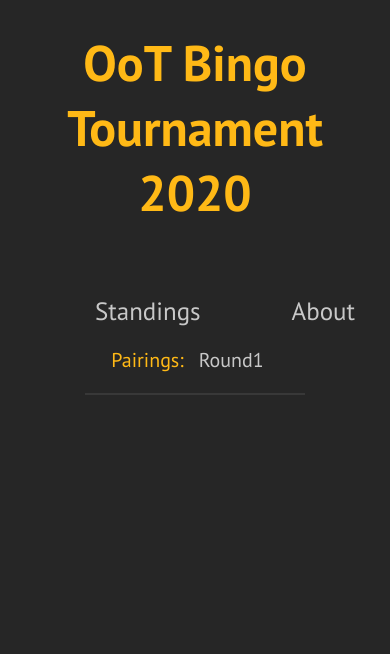
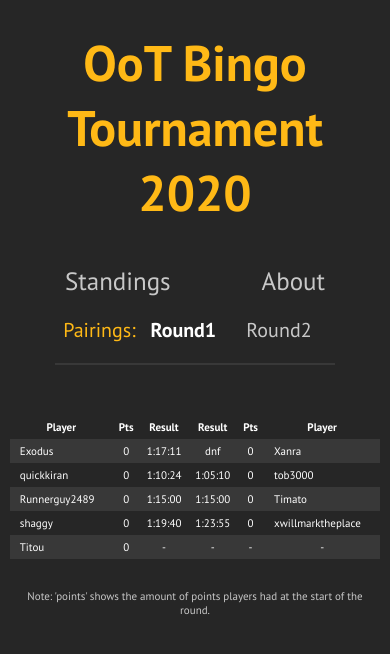
Before and after one commit to xwmtp/bingo2021, a React (Create React App) app: page /bingo2020/round/1 in a window 390 px wide. Shown: the top 654 px of the page. Built offline with nearby package versions, Linux system fonts and the light colour scheme.

Commit message:
Mobile layout for rounds page

```diff
--- a/src/App.js
+++ b/src/App.js
@@ -18,15 +18,16 @@
 
 
 function App() {
+
   return (
     <BrowserRouter>
-      <Wrapper>
+      <Wrapper id='page'>
         <Header />
         <Navigation />
         <Switch>
           <Route path="/bingo2020/" component={Table} exact/>
           <Route path="/bingo2020/about" component={About} />
-          <Route path="/bingo2020/round1" component={Round}/>
+          <Route path="/bingo2020/round/:i" component={Round} />
         </Switch>
       </Wrapper>
     </BrowserRouter>
--- a/src/components/Header.jsx
+++ b/src/components/Header.jsx
@@ -15,7 +15,7 @@
 
     render() {
      return (
-         <this.StyledHeader>
+         <this.StyledHeader id='header'>
              <h1>OoT Bingo Tournament 2020</h1>
          </this.StyledHeader>
      )
--- a/src/components/Navigation.jsx
+++ b/src/components/Navigation.jsx
@@ -1,29 +1,28 @@
 import styled from "styled-components";
 import React from "react";
 import { NavLink } from 'react-router-dom';
+import pairings from '../data/bingo2020_pairings'
 
 class Navigation extends React.Component {
 
-
     Navigation = styled.div`
-        width: 350px;
-        padding: 30px;
+        width: 300px;
+        margin-bottom: 20px;
         display: flex;
         flex-direction: column;
 
         .current{
             font-weight: bold;
             color: white;
+            letter-spacing: 0px;
         }
 
         @media only screen and (max-width: 800px) {
             width: 280px;
         }
-
         hr {
             border: 1px solid var(--row-color);
         }
-
     `;
 
     MainNav = styled.div`
@@ -36,16 +35,13 @@
         @media only screen and (max-width: 800px) {
             width: 280px;
         }
-
     `;
 
     MainLink = styled(NavLink)`
         font-size: 25px;
         color: var(--light-gray);
         text-decoration: none;
-
     `;
-
 
     RoundNav = styled.div`
         padding: 10px;
@@ -54,7 +50,6 @@
         flex-direction: row;
         justify-content: center;
         align-items: center;
-
         p {
             font-size: 20px;
             color: var(--yellow)
@@ -63,25 +58,31 @@
 
     RoundLink = styled(NavLink)`
         margin: 0px 15px;
+        text-decoration: none;
         font-size: 20px;
         color: var(--light-gray);
-        text-decoration: none;
-
+        letter-spacing: 0.1px;
     `;
 
+    render() {
+        const createRoundLink = (r) => {
+            return <this.RoundLink to={`/bingo2020/round/${r}`} activeClassName='current' key={r}>{`Round${r}`}</this.RoundLink>
+        }
 
-    render() {
+        const roundLinks = Object.keys(pairings).map(createRoundLink)
+
+
         return (
-            <this.Navigation>
+            <this.Navigation id='navigation'>
                 <this.MainNav>
                     <this.MainLink to="/bingo2020/" activeClassName='current' exact>Standings</this.MainLink>
                     <this.MainLink to="/bingo2020/about" activeClassName='current'>About</this.MainLink>
                 </this.MainNav>
                 <this.RoundNav>
                     <p>Pairings:</p>
-                    <this.RoundLink to="/bingo2020/round1" activeClassName='current'>Round1</this.RoundLink>
+                    {roundLinks}
                 </this.RoundNav>
-            <hr/>
+                <hr />
             </this.Navigation>
         )
     }
--- a/src/components/Round.jsx
+++ b/src/components/Round.jsx
@@ -5,59 +5,78 @@
 
 class Round extends React.Component {
 
-
     StyledRound = styled.div`
+        width: 100%;
         display: flex;
         flex-direction: column;
         align-items: center;
-
+        justify-content: center;
         p {
-            color: #C8C8C8
+            color: #C8C8C8;
+            text-align: center;
         }
 
-    `
+        @media only screen and (max-width: 550px) {
+        p {
+            font-size: 11px;
+            margin: 0px 20px;
+        }
+    }
+    `;
 
     StyledTable = styled.table`
-        max-width: 800px;
-        width: 20%;
+        width: 750px;
         margin: 30px 0px;
         border: none;
         border-spacing: 0px;
         font-size: 16px;
-
         tr:nth-child(even) {background-color: #383838;}
-
         td, th {
             padding: 5px 20px;
             border: none;
             vertical-align: center;
             text-align: center;
         }
-
-        #overflow {
-            overflow-x: auto;
-            white-space: nowrap;
+        .sm-view{
+            display:none;
         }
-
-        p {
-            text-align: center;
+        .lg-view{
+            display:table-cell;
         }
 
         @media only screen and (max-width: 800px) {
+        width: 95vw;
+        td, th {
+            padding: 5px 10px;
+        }
+    }
+
+
+        @media only screen and (max-width: 550px) {
+        width: 95vw;
+        .sm-view{
+            display:table-cell;
+        }
+        .lg-view{
+            display:none;
+        }
         .extra-info{
             display: none;
         }
         td, th {
-            padding: 5px 7px;
+            font-size: 11px;
+            padding: 5px 5px;
         }
 
     }
-
-    `
+    `;
 
     render() {
+        const i = this.props.match.params.i
+        const pair_data = data[i];
+        let contentsss = <></>
 
-        const pair_data = data[1];
+        if (pair_data !== undefined) {
             const createRoundRow = (pair) => {
                 return <RoundRow
                     name1={pair['player1']['name']}
@@ -71,31 +90,33 @@
                     key={pair['player1']['name'] + pair['player2']['name']}
                 />
             };
-
             const row_components = pair_data.map(createRoundRow);
-
-        return (
-            <this.StyledRound>
-                <div id='overflow'>
-
-                    <this.StyledTable>
+            contentsss = (
+                <this.StyledRound id='round'>
+                        <this.StyledTable id='round-table'>
                             <tbody>
                                 <tr>
                                     <th>Player</th>
-                                <th>Points</th>
+                                    <th className='lg-view'>Points</th>
+                                    <th className='sm-view'>Pts</th>
                                     <th>Result</th>
                                     <th>Result</th>
-                                <th>Points</th>
+                                    <th className='lg-view'>Points</th>
+                                    <th className='sm-view'>Pts</th>
                                     <th>Player</th>
                                 </tr>
                                 {row_components}
                             </tbody>
                         </this.StyledTable>
-                </div>
 
                     <p>Note: 'points' shows the amount of points players had at the start of the round.</p>
 
                 </this.StyledRound>
+            );
+        }
+
+        return (
+            contentsss
         )
     }
 
--- a/src/components/Roundrow.jsx
+++ b/src/components/Roundrow.jsx
@@ -11,6 +11,14 @@
     border-radius: 3px;
 }
 
+@media only screen and (max-width: 550px) {
+    img {
+        display: none;
+    }
+    .entrant-name {
+        padding: 0px 5px;
+    }
+}
 
 .entrant-name {
     display: flex;
@@ -18,8 +26,6 @@
     align-items: center;
     justify-content: left;
 }
-
-
 
 `
 
--- a/src/data/bingo2020_pairings.js
+++ b/src/data/bingo2020_pairings.js
@@ -1 +1 @@
-export default {"1": [{"player1": {"name": "Exodus", "nationality": "us", "points": "0", "time": "1:17:11"}, "player2": {"name": "Xanra", "nationality": "no", "points": "0", "time": "dnf"}}, {"player1": {"name": "quickkiran", "nationality": "us", "points": "0", "time": "1:10:24"}, "player2": {"name": "tob3000", "nationality": "at", "points": "0", "time": "1:05:10"}}, {"player1": {"name": "Runnerguy2489", "nationality": "us", "points": "0", "time": "1:15:00"}, "player2": {"name": "Timato", "nationality": "gu", "points": "0", "time": "1:15:00"}}, {"player1": {"name": "shaggy", "nationality": "ca", "points": "0", "time": "1:19:40"}, "player2": {"name": "xwillmarktheplace", "nationality": "nl", "points": "0", "time": "1:23:55"}}, {"player1": {"name": "Titou", "nationality": "fr", "points": "0", "time": "win"}, "player2": {"name": "Titou", "nationality": "fr", "points": "0", "time": "win"}}]}
+export default {"1": [{"player1": {"name": "Exodus", "nationality": "us", "points": "0", "time": "1:17:11"}, "player2": {"name": "Xanra", "nationality": "no", "points": "0", "time": "dnf"}}, {"player1": {"name": "quickkiran", "nationality": "us", "points": "0", "time": "1:10:24"}, "player2": {"name": "tob3000", "nationality": "at", "points": "0", "time": "1:05:10"}}, {"player1": {"name": "Runnerguy2489", "nationality": "us", "points": "0", "time": "1:15:00"}, "player2": {"name": "Timato", "nationality": "gu", "points": "0", "time": "1:15:00"}}, {"player1": {"name": "shaggy", "nationality": "ca", "points": "0", "time": "1:19:40"}, "player2": {"name": "xwillmarktheplace", "nationality": "nl", "points": "0", "time": "1:23:55"}}, {"player1": {"name": "Titou", "nationality": "fr", "points": "0", "time": "win"}, "player2": {"name": "Titou", "nationality": "fr", "points": "0", "time": "win"}}], "2": [{"player1": {"name": "shaggy", "nationality": "ca", "points": "3", "time": "-"}, "player2": {"name": "tob3000", "nationality": "at", "points": "3", "time": "-"}}, {"player1": {"name": "Timato", "nationality": "gu", "points": "1", "time": "dnf"}, "player2": {"name": "Xanra", "nationality": "no", "points": "0", "time": "1:21:30"}}, {"player1": {"name": "Exodus", "nationality": "us", "points": "0", "time": "1:02:01"}, "player2": {"name": "quickkiran", "nationality": "us", "points": "0", "time": "1:20:24"}}]}
```
Lines whose indentation alone changed are shown as unchanged.
